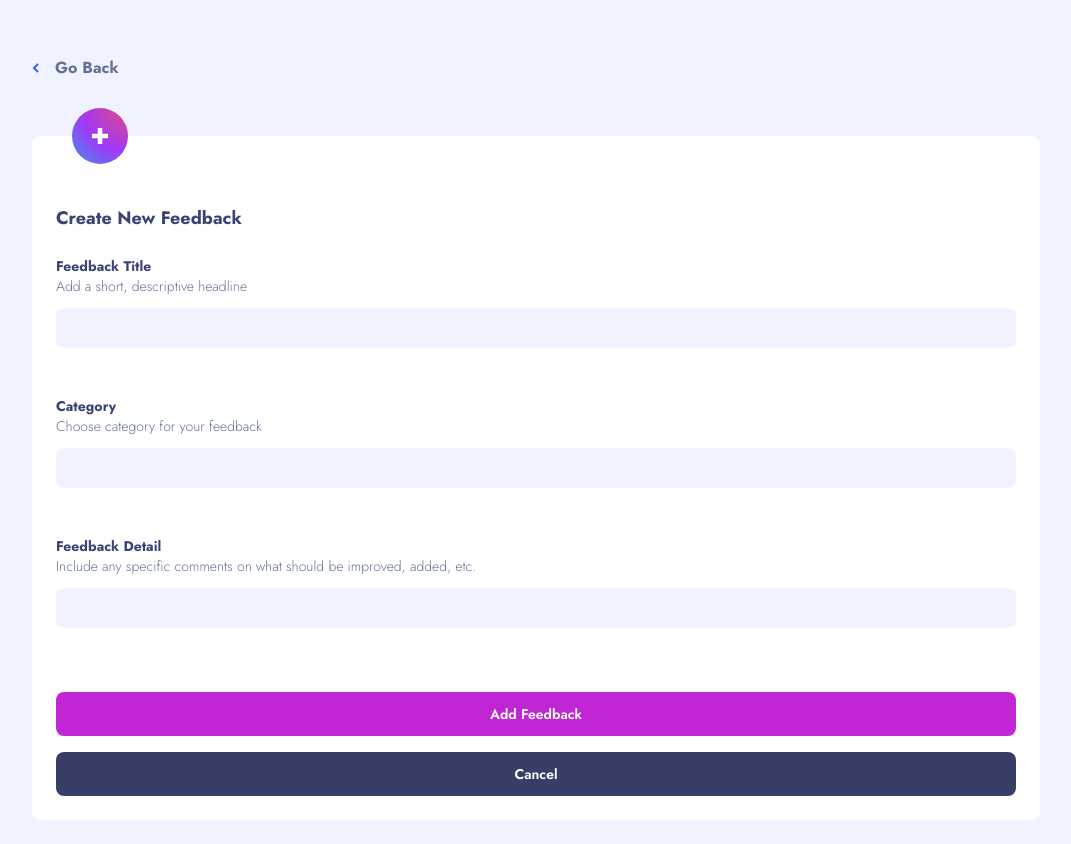
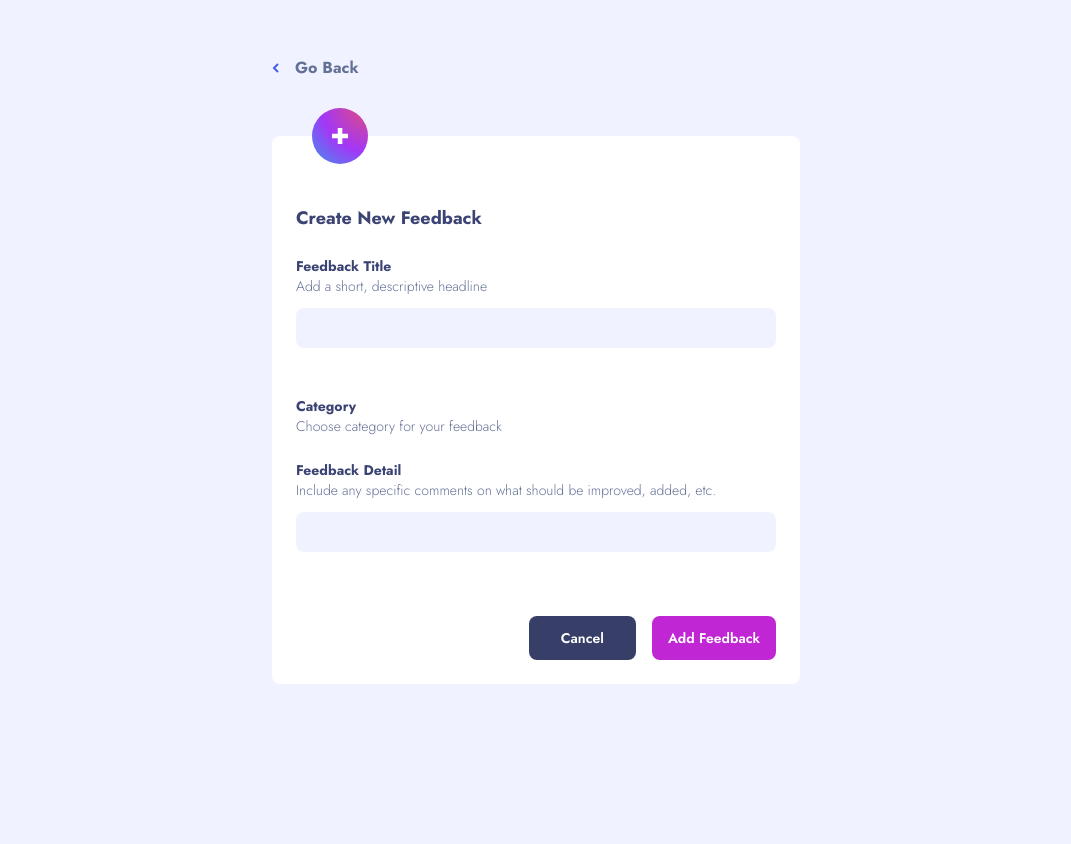
Before and after one commit to diniezikryy/product-feedback-app, a React (Create React App) app in the folder product-feedback-frontend/: page /add-feedback in a window 1280 px wide. Shown: the whole page, without its empty margins (104-1175 px from the left). After the commit the page ends 800 px from the top, so only its background shows below. Built offline with nearby package versions, Linux system fonts and the light colour scheme.

Commit message:
add feedback dropdown

```diff
--- a/product-feedback-frontend/src/components/AddFeedback/AddFeedbackForm.js
+++ b/product-feedback-frontend/src/components/AddFeedback/AddFeedbackForm.js
@@ -4,6 +4,7 @@ import { useState } from "react";
 import ButtonPrimary from "../Elements/Buttons/ButtonPrimary";
 import ButtonSecondary from "../Elements/Buttons/ButtonSecondary";
 import ButtonTertiary from "../Elements/Buttons/ButtonTertiary";
+import CategoryDropdown from "./CategoryDropdown";
 import TextFieldDefault from "../Elements/Forms/TextFieldDefault";
 import { ReactComponent as NewFeedbackIcon } from "./icon-new-feedback.svg";
 
@@ -11,7 +12,7 @@ const AddFeedbackForm = () => {
   const [feedbackCategory, setFeedbackCategory] = useState("Feature");
 
   return (
-    <div className="p-6 sm:mx-28">
+    <div className="p-6 sm:mx-28 md:max-w-xl md:mx-auto">
       <div className="mt-8">
         <Link to="/">
           <ButtonTertiary buttonText="Go Back" />
@@ -35,13 +36,7 @@ const AddFeedbackForm = () => {
           <TextFieldDefault />
         </div>
 
-        <div className="mt-6">
-          <h2 className="text-sm font-bold text-navy-primary">Category</h2>
-          <p className="text-sm font-light text-navy-tertiary">
-            Choose category for your feedback
-          </p>
-          <TextFieldDefault />
-        </div>
+        <CategoryDropdown />
 
         <div className="mt-6 mb-10">
           <h2 className="text-sm font-bold text-navy-primary">
@@ -54,9 +49,20 @@ const AddFeedbackForm = () => {
           <TextFieldDefault />
         </div>
 
-        <ButtonPrimary text="Add Feedback" />
-        <div className="mt-4">
-          <ButtonSecondary text="Cancel" />
+        <div className="sm:hidden">
+          <ButtonPrimary text="Add Feedback" />
+          <div className="mt-4">
+            <ButtonSecondary text="Cancel" />
+          </div>
+        </div>
+
+        <div className="hidden ml-auto sm:flex">
+          <div className="ml-auto mr-4">
+            <ButtonSecondary text="Cancel" />
+          </div>
+          <div className="">
+            <ButtonPrimary text="Add Feedback" />
+          </div>
         </div>
       </div>
     </div>
--- /dev/null
+++ b/product-feedback-frontend/src/components/AddFeedback/CategoryDropdown.js
@@ -0,0 +1,21 @@
+import React from "react";
+import { Fragment, useState } from "react";
+import { Listbox, Transition } from "@headlessui/react";
+import { ChevronDownIcon } from "@heroicons/react/solid";
+
+const CategoryDropdown = () => {
+  const categoryOptions = ["Feature", "UI", "UX", "Enhancement", "Bug"];
+
+  const [selected, setSelected] = useState(categoryOptions[0]);
+
+  return (
+    <div className="mt-6">
+      <h2 className="text-sm font-bold text-navy-primary">Category</h2>
+      <p className="text-sm font-light text-navy-tertiary">
+        Choose category for your feedback
+      </p>
+    </div>
+  );
+};
+
+export default CategoryDropdown;
--- a/product-feedback-frontend/src/components/Elements/Buttons/ButtonPrimary.js
+++ b/product-feedback-frontend/src/components/Elements/Buttons/ButtonPrimary.js
@@ -3,7 +3,7 @@ import React from "react";
 const ButtonPrimary = ({ text }) => {
   return (
     <>
-      <button className="px-4 py-3 text-sm font-semibold leading-5 text-center text-white rounded-lg cursor-pointer text-b bg-fuchsia-600 hover:bg-fuchsia-400">
+      <button className="w-full px-4 py-3 text-sm font-semibold leading-5 text-center text-white rounded-lg cursor-pointer text-b bg-fuchsia-600 hover:bg-fuchsia-400">
         {text}
       </button>
     </>
```
